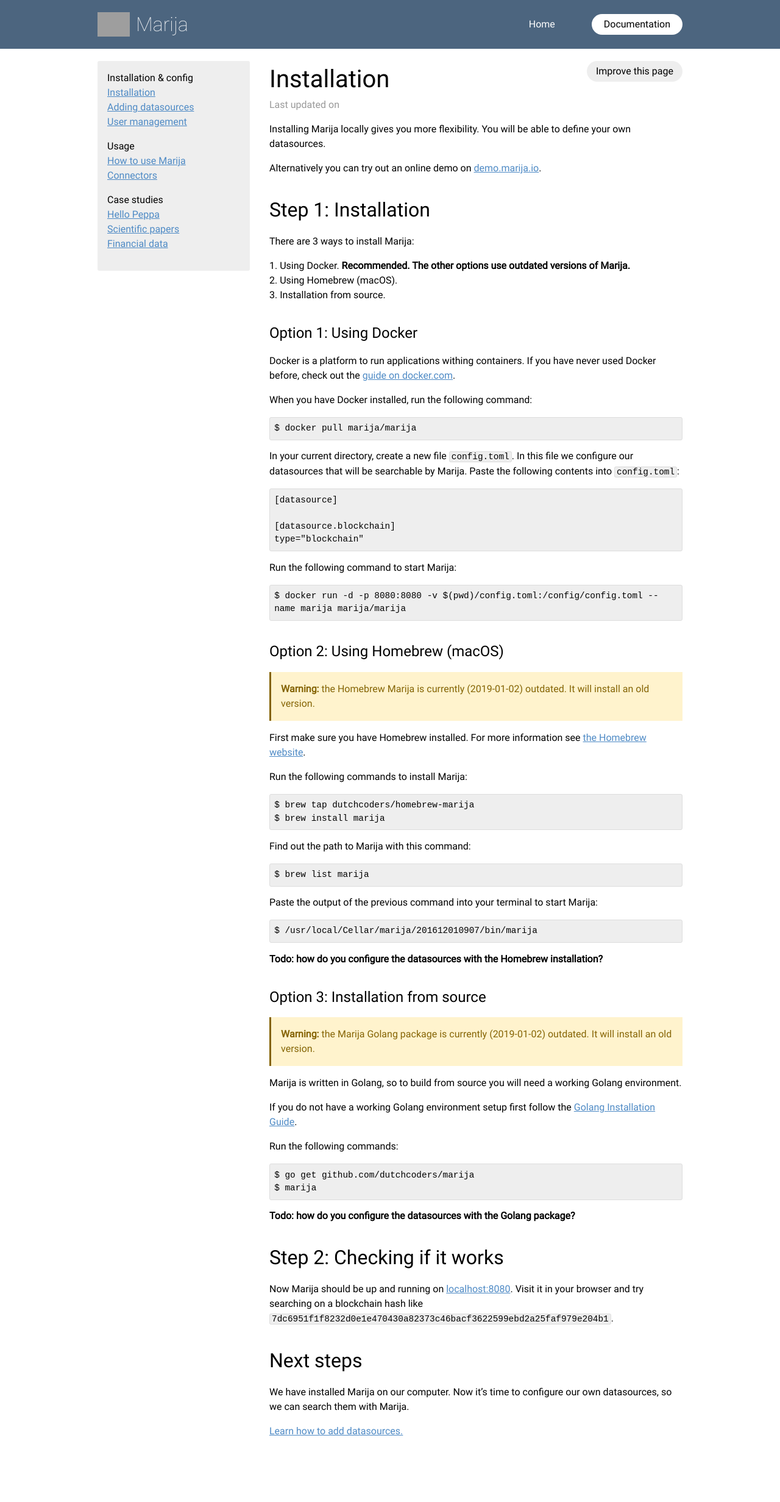
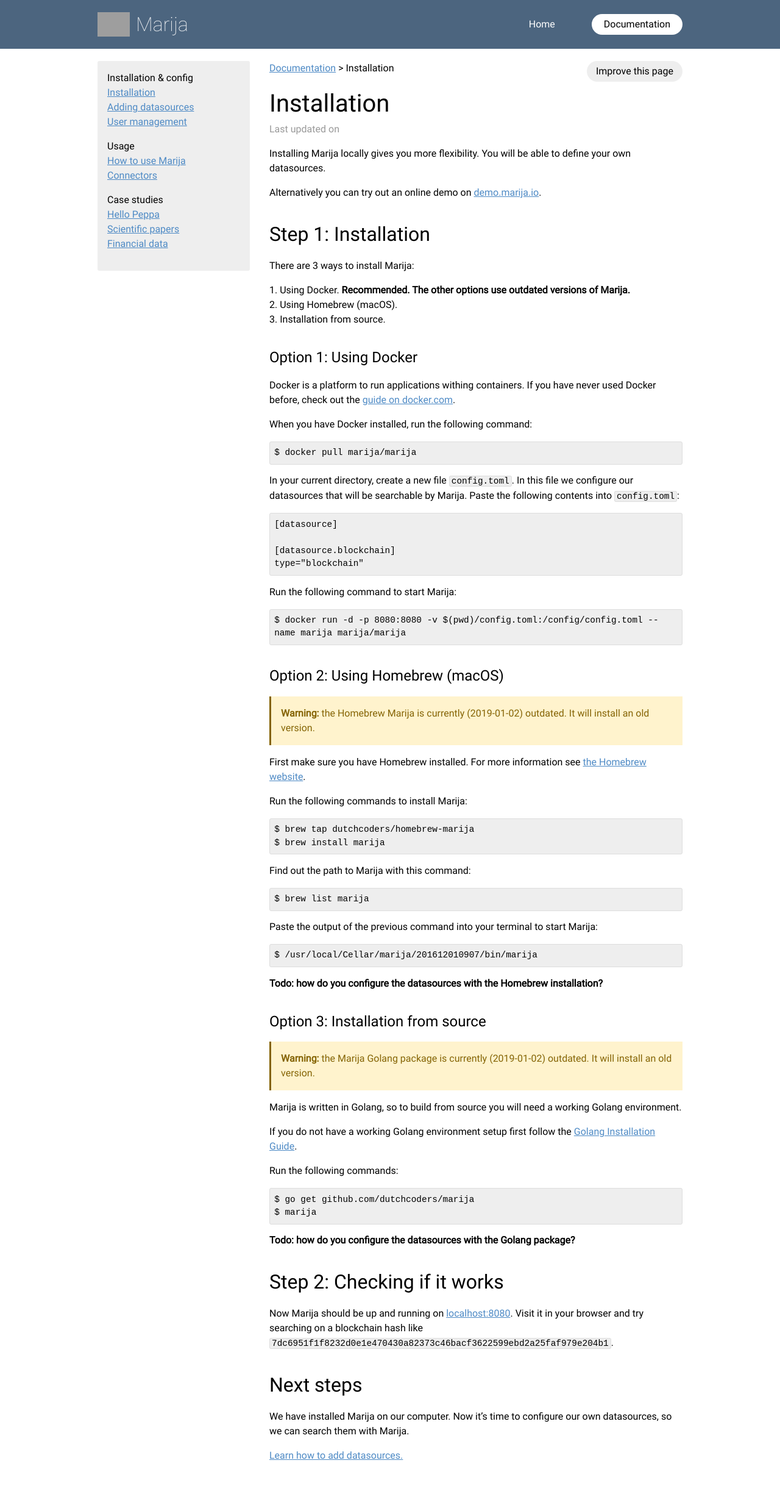
Before and after one commit to marijaio/marija-docs, a Jekyll site: the page built from installation.md, in a window 1280 px wide. Shown: the whole page at 61% size. Built offline with Jekyll 4.4.1, drawn with Linux system fonts in a browser that asks for light colours; before the commit the page ends 2423 px from its top, so only the background shows below that; grey boxes are pictures that could not be loaded.

Commit message:
add breadcrumbs

```diff
--- a/_layouts/article.html
+++ b/_layouts/article.html
@@ -5,6 +5,11 @@
     <main class="articleMain">
         <header class="articleHeader">
             <div class="articleHeaderLeft">
+                <p class="breadcrumbs">
+                    <a href="{% if site.baseurl == null %}/{% else %}{{ site.baseurl }}{% endif %}">Documentation</a>
+                    &gt;
+                    {{ page.title }}
+                </p>
                 <h1 class="articleTitle">{{ page.title }}</h1>
                 <p class="lastUpdated">Last updated on {{ page.git.last_commit.commit_date }}</p>
             </div>
--- a/_sass/article.scss
+++ b/_sass/article.scss
@@ -9,6 +9,10 @@
     display: flex;
     justify-content: space-between;
     align-items: start;
+  }
+
+  .breadcrumbs {
+    margin-bottom: 1em;
   }
 
   .articleTitle {
```
